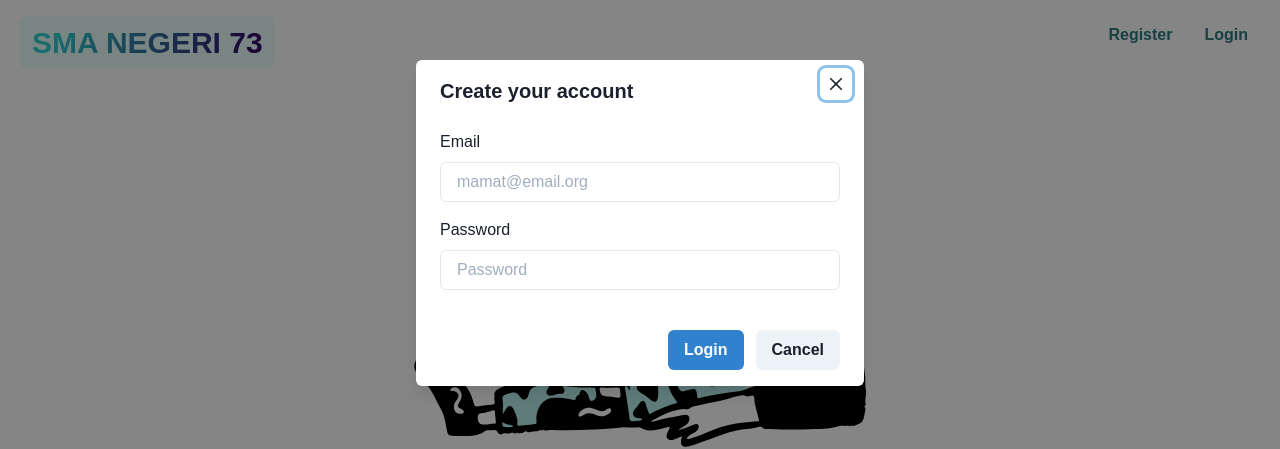
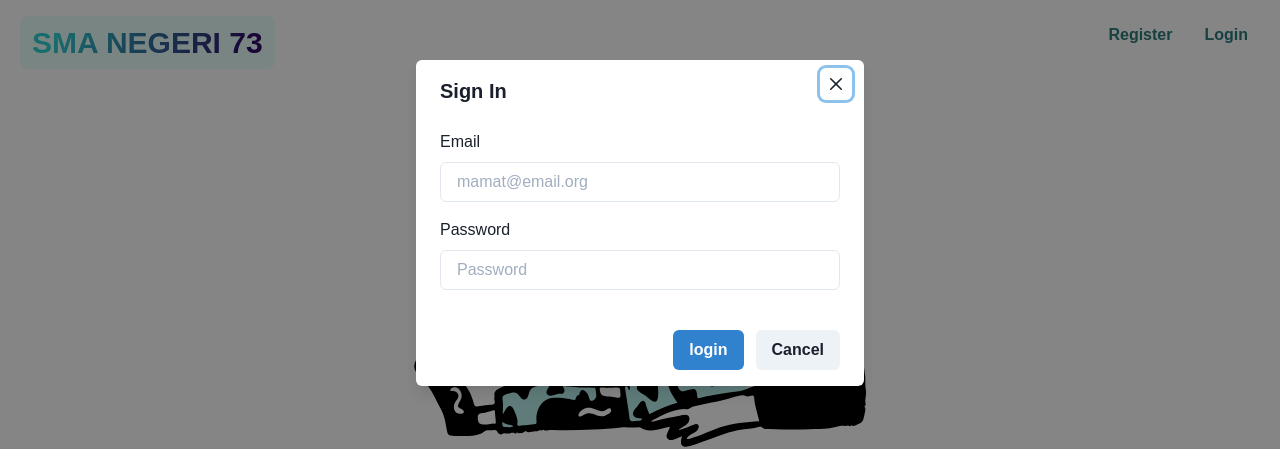
Before and after one commit to adityaqudaedah/Pencarian-Kontak-Guru, a Next.js app: page / in a window 1280 px wide. Both pictures are taken after a click on the button "Login". Shown: the top 449 px of the page. Built offline with nearby package versions, Linux system fonts and the light colour scheme; no server answers; the database is empty; a web font is replaced by a local one.

Commit message:
fix bugs

```diff
--- a/components/modals/index.tsx
+++ b/components/modals/index.tsx
@@ -38,7 +38,7 @@ const Modals: NextPage<ModalsInterface> = ({ isOpen, onClose }) => {
       >
         <ModalOverlay />
         <ModalContent>
-          <ModalHeader>Create your account</ModalHeader>
+          <ModalHeader>{currState ? "Sign In" : "Create Your Account"}</ModalHeader>
           <ModalCloseButton />
           <ModalBody pb={6}>
             {currState&&<LoginForm />}
@@ -47,7 +47,7 @@ const Modals: NextPage<ModalsInterface> = ({ isOpen, onClose }) => {
 
           <ModalFooter>
             <Button colorScheme="blue" mr={3}>
-              Login
+              {currState?"login":"submit"}
             </Button>
             <Button onClick={onClose}>Cancel</Button>
           </ModalFooter>
```
